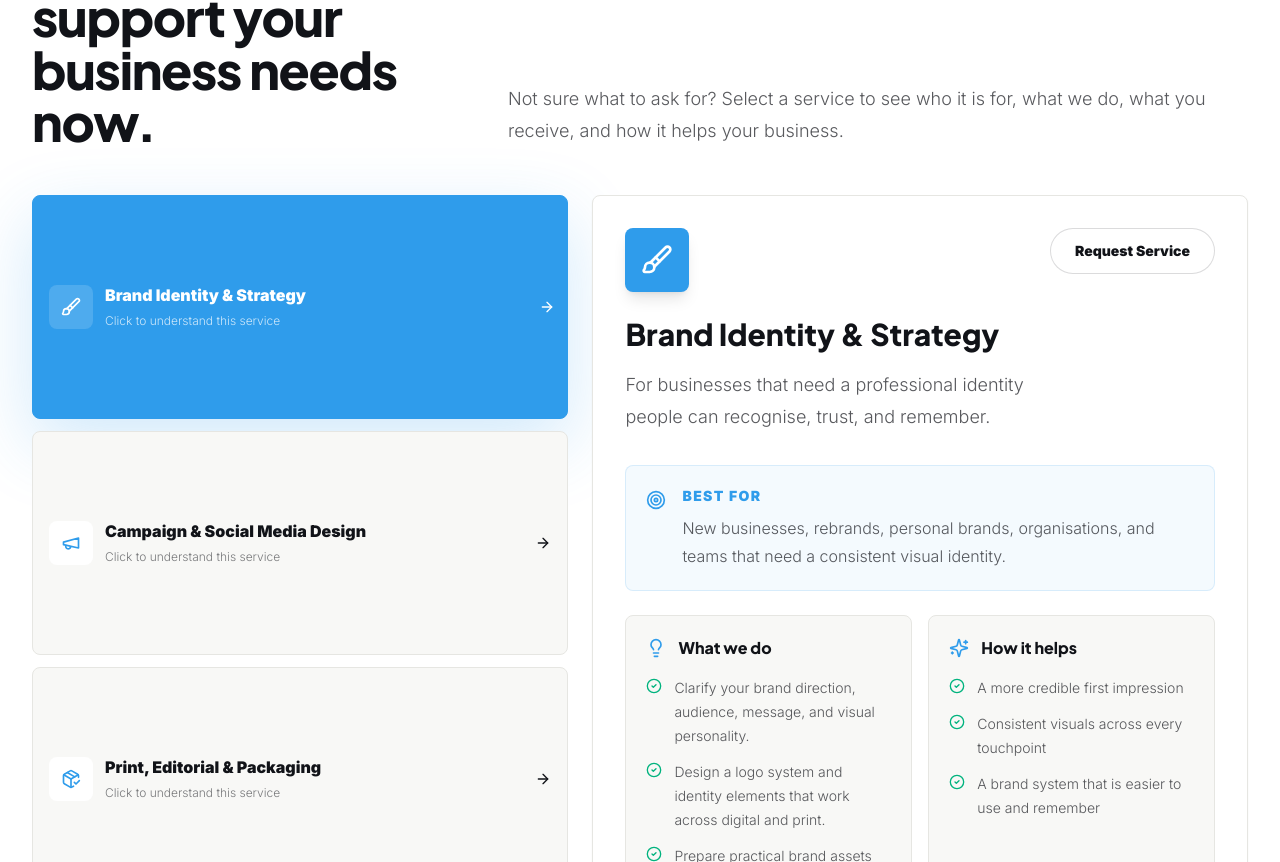
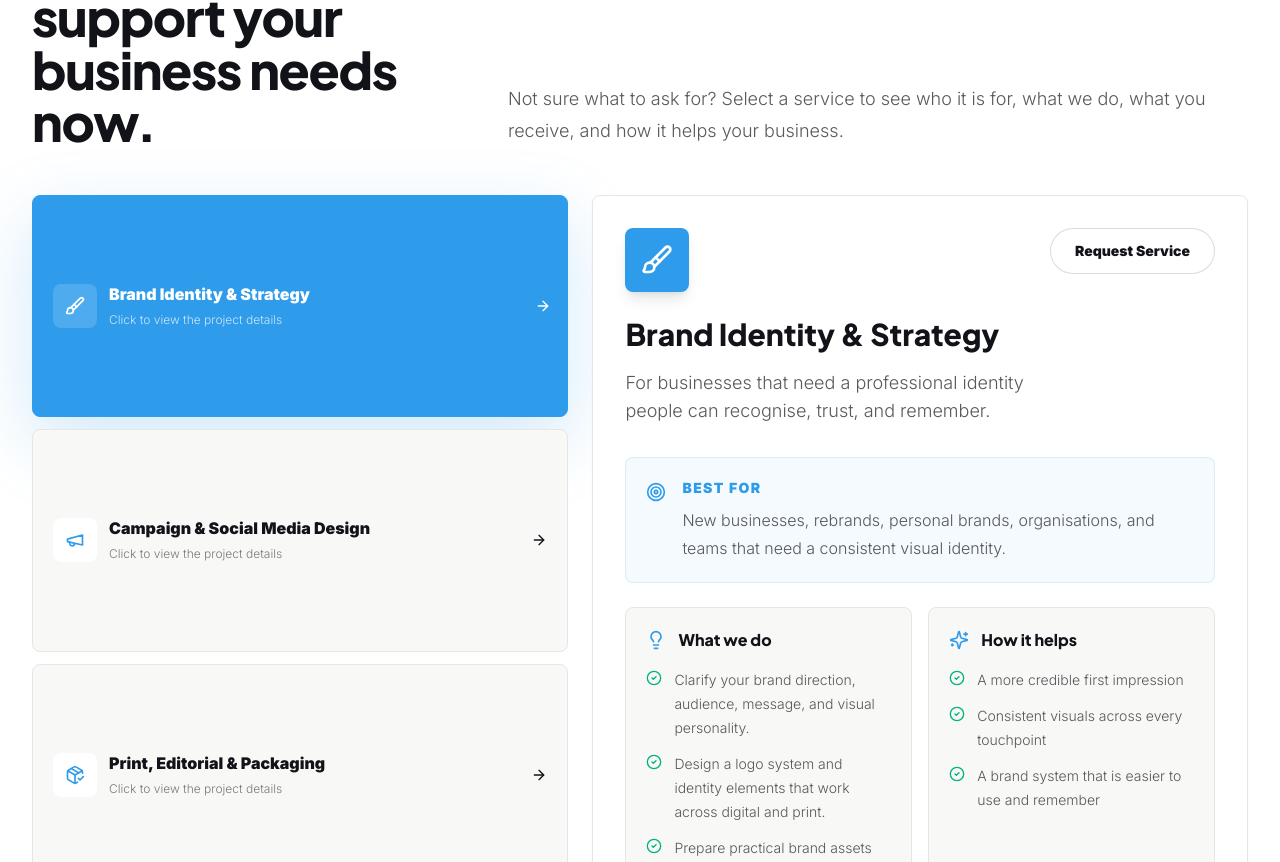
Before and after one commit to Samkimiri/SAM-CREATIVE-GRAPHICS-Portfolio-, a Next.js app: page / in a window 1280 px wide. Shown: the part 2738-3600 px from the top of the page. Built offline with nearby package versions, Linux system fonts and the light colour scheme; no server answers; the database is empty.

Commit message:
Improve service card interactions and contacts

```diff
--- a/src/components/sections/Contact.tsx
+++ b/src/components/sections/Contact.tsx
@@ -247,7 +247,7 @@ export default function Contact() {
               <CheckCircle2 className="h-4 w-4" />
               Open for projects
             </p>
-            <p className="mt-2 text-sm leading-6 text-white/65">Phone: {site.phoneDisplay} / {site.altPhoneDisplay}</p>
+            <p className="mt-2 text-sm leading-6 text-white/65">Phone: {site.phoneDisplay}</p>
           </div>
         </aside>
       </div>
--- a/src/components/sections/Services.tsx
+++ b/src/components/sections/Services.tsx
@@ -2,12 +2,11 @@
 
 import { ArrowRight, CheckCircle2, Lightbulb, PackageCheck, Sparkles, Target } from "lucide-react";
 import { useState } from "react";
-import { services } from "@/data/services";
+import { services, type Service } from "@/data/site";
 
 export default function Services() {
   const [activeIndex, setActiveIndex] = useState(0);
   const activeService = services[activeIndex];
-  const ActiveIcon = activeService.Icon;
 
   return (
     <section id="services" className="bg-white py-16 sm:py-24">
@@ -25,49 +24,70 @@ export default function Services() {
         </div>
 
         <div className="mt-12 grid gap-6 lg:grid-cols-[0.9fr_1.1fr]">
-          <div className="grid gap-3" role="tablist" aria-label="Service categories">
+          <div className="grid gap-3" aria-label="Service categories">
             {services.map(({ title, Icon }, index) => {
               const isActive = activeIndex === index;
+              const panelId = `service-panel-${index}`;
 
               return (
+                <div key={title} className="grid gap-3">
                   <button
-                  key={title}
                     type="button"
-                  role="tab"
-                  aria-selected={isActive}
-                  aria-controls="active-service-panel"
+                    aria-expanded={isActive}
+                    aria-controls={panelId}
                     onClick={() => setActiveIndex(index)}
-                  className={`flex items-center justify-between gap-4 rounded-lg border p-4 text-left transition ${
+                    className={`group flex items-center justify-between gap-4 rounded-lg border p-4 text-left transition duration-300 hover:-translate-y-0.5 hover:shadow-premium sm:p-5 ${
                       isActive
                         ? "border-skybrand bg-skybrand text-white shadow-glow"
                         : "border-border bg-soft text-charcoal hover:border-skybrand/40 hover:bg-white"
                     }`}
                   >
                     <span className="flex items-center gap-3">
-                    <span className={`inline-flex h-11 w-11 items-center justify-center rounded-lg ${isActive ? "bg-white/15" : "bg-white text-skybrand"}`}>
+                      <span className={`inline-flex h-11 w-11 items-center justify-center rounded-lg transition ${isActive ? "bg-white/15" : "bg-white text-skybrand group-hover:bg-skybrand group-hover:text-white"}`}>
                         <Icon className="h-5 w-5" />
                       </span>
                       <span>
                         <span className="block font-black">{title}</span>
                         <span className={`mt-1 block text-xs font-light leading-5 ${isActive ? "text-white/75" : "text-charcoal/55"}`}>
-                        Click to understand this service
+                          Click to view the project details
                         </span>
                       </span>
                     </span>
-                  <ArrowRight className={`h-4 w-4 transition ${isActive ? "translate-x-1" : ""}`} />
+                    <ArrowRight className={`h-4 w-4 shrink-0 transition ${isActive ? "rotate-90 lg:rotate-0 lg:translate-x-1" : ""}`} />
                   </button>
+
+                  {isActive ? (
+                    <ServiceDetail
+                      service={services[index]}
+                      id={panelId}
+                      className="lg:hidden"
+                      compact
+                    />
+                  ) : null}
+                </div>
               );
             })}
           </div>
 
-          <article id="active-service-panel" role="tabpanel" className="classic-hover rounded-lg border border-border bg-white p-6 shadow-sm sm:p-8">
+          <ServiceDetail service={activeService} id="desktop-service-panel" className="hidden lg:block" />
+        </div>
+      </div>
+    </section>
+  );
+}
+
+function ServiceDetail({ service, id, className = "", compact = false }: { service: Service; id: string; className?: string; compact?: boolean }) {
+  const ActiveIcon = service.Icon;
+
+  return (
+    <article id={id} className={`classic-hover rounded-lg border border-border bg-white p-5 shadow-sm sm:p-8 ${className}`}>
       <div className="flex flex-col gap-5 sm:flex-row sm:items-start sm:justify-between">
         <div>
-                <div className="mb-6 inline-flex h-16 w-16 items-center justify-center rounded-lg text-white shadow-lg" style={{ backgroundColor: activeService.accent }}>
-                  <ActiveIcon className="h-8 w-8" />
+          <div className={`${compact ? "mb-4 h-12 w-12" : "mb-6 h-16 w-16"} inline-flex items-center justify-center rounded-lg text-white shadow-lg`} style={{ backgroundColor: service.accent }}>
+            <ActiveIcon className={compact ? "h-6 w-6" : "h-8 w-8"} />
           </div>
-                <h3 className="text-3xl font-black leading-tight text-charcoal">{activeService.title}</h3>
-                <p className="mt-4 max-w-2xl text-lg font-light leading-8 text-charcoal/70">{activeService.description}</p>
+          <h3 className={`${compact ? "text-2xl" : "text-3xl"} font-black leading-tight text-charcoal`}>{service.title}</h3>
+          <p className="mt-4 max-w-2xl text-base font-light leading-8 text-charcoal/70 sm:text-lg">{service.description}</p>
         </div>
         <a href="#request-quote" className="secondary-cta shrink-0">
           Request Service
@@ -79,19 +99,19 @@ export default function Services() {
           <Target className="mt-1 h-5 w-5 shrink-0 text-skybrand" />
           <div>
             <p className="text-sm font-black uppercase tracking-widest text-skybrand">Best for</p>
-                  <p className="mt-2 font-light leading-7 text-charcoal/70">{activeService.bestFor}</p>
+            <p className="mt-2 font-light leading-7 text-charcoal/70">{service.bestFor}</p>
           </div>
         </div>
       </div>
 
-            <div className="mt-6 grid gap-4 lg:grid-cols-2">
+      <div className="mt-6 grid gap-4 xl:grid-cols-2">
         <div className="rounded-lg border border-border bg-soft p-5">
           <div className="mb-4 flex items-center gap-3">
             <Lightbulb className="h-5 w-5 text-skybrand" />
             <h4 className="font-black text-charcoal">What we do</h4>
           </div>
           <div className="grid gap-3">
-                  {activeService.approach.map((item) => (
+            {service.approach.map((item) => (
               <p key={item} className="flex gap-3 text-sm font-light leading-6 text-charcoal/70">
                 <CheckCircle2 className="mt-0.5 h-4 w-4 shrink-0 text-lime" />
                 {item}
@@ -106,7 +126,7 @@ export default function Services() {
             <h4 className="font-black text-charcoal">How it helps</h4>
           </div>
           <div className="grid gap-3">
-                  {activeService.outcomes.map((item) => (
+            {service.outcomes.map((item) => (
               <p key={item} className="flex gap-3 text-sm font-light leading-6 text-charcoal/70">
                 <CheckCircle2 className="mt-0.5 h-4 w-4 shrink-0 text-lime" />
                 {item}
@@ -122,7 +142,7 @@ export default function Services() {
           <h4 className="font-black text-charcoal">What you may receive</h4>
         </div>
         <div className="grid gap-3 sm:grid-cols-2">
-                {activeService.deliverables.map((item) => (
+          {service.deliverables.map((item) => (
             <div key={item} className="flex items-center gap-3 rounded-lg border border-border bg-soft p-4">
               <CheckCircle2 className="h-5 w-5 shrink-0 text-lime" />
               <span className="text-sm font-bold text-charcoal/75">{item}</span>
@@ -138,8 +158,5 @@ export default function Services() {
         </p>
       </div>
     </article>
-        </div>
-      </div>
-    </section>
   );
 }
--- a/src/data/site.ts
+++ b/src/data/site.ts
@@ -23,10 +23,9 @@ export const site = {
   name: "SAM CREATIVE GRAPHICS BRAND AGENCY",
   tagline: "Where Creativity Meets Strategy",
   location: "Nairobi, Kenya",
-  email: "samkimiri550307@gmail.com",
-  phoneDisplay: "0743 475 247",
+  email: "samcreativegraphics7@gmail.com",
+  phoneDisplay: "0743475247",
   phoneHref: "tel:+254743475247",
-  altPhoneDisplay: "0748 201 131",
   whatsappUrl:
     "https://wa.me/254743475247?text=Hello%20SAM%20CREATIVE%20GRAPHICS%20BRAND%20AGENCY%2C%20I%20would%20like%20to%20discuss%20a%20design%20project.",
   catalogUrl: "https://wa.me/c/254743475247",
--- a/src/lib/mailer.ts
+++ b/src/lib/mailer.ts
@@ -16,7 +16,7 @@ export async function sendContactNotification(payload: ContactPayload) {
   });
 
   await transporter.sendMail({
-    to: process.env.CONTACT_TO_EMAIL || "samkimiri550307@gmail.com",
+    to: process.env.CONTACT_TO_EMAIL || "samcreativegraphics7@gmail.com",
     from: process.env.CONTACT_FROM_EMAIL || SMTP_USER,
     replyTo: payload.email,
     subject: `New ${payload.service} inquiry from ${payload.name}`,
```
Lines whose indentation alone changed are shown as unchanged.
